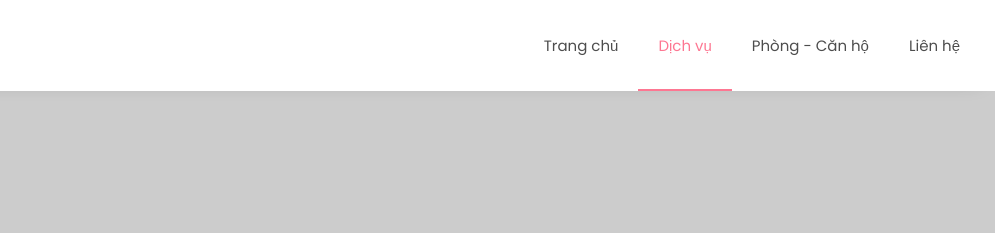
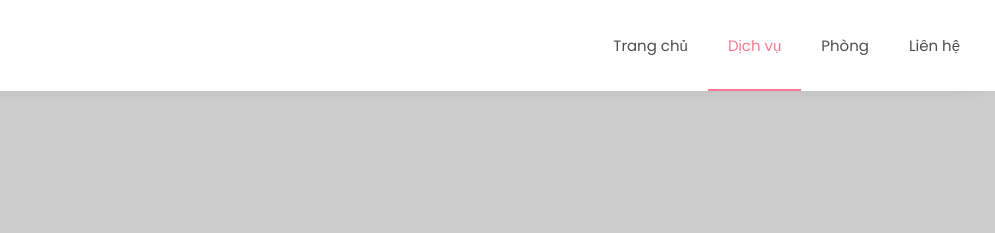
Before and after one commit to Dreamers-Homestay/DreamersHomestay, a plain HTML site: page services.html in a window 1280 px wide. Shown: the top 233 px of the page, 285-1280 px from the left. Drawn offline with nearby package versions, Linux system fonts and the light colour scheme; some packages are replaced by stand-ins of ours; no server answers; files whose address does not match are found by name; a web font is replaced by a local one.

Commit message:
Update services.html

```diff
--- a/services.html
+++ b/services.html
@@ -52,7 +52,7 @@
         <ul class="navbar-nav ml-auto">
           <li class="nav-item"><a href="./" class="nav-link">Trang chủ</a></li>
           <li class="nav-item active"><a href="services.html" class="nav-link">Dịch vụ</a></li>
-          <li class="nav-item"><a href="rooms.html" class="nav-link">Phòng - Căn hộ</a></li>
+          <li class="nav-item"><a href="rooms.html" class="nav-link">Phòng</a></li>
           <li class="nav-item"><a href="contact.html" class="nav-link">Liên hệ</a></li>
         </ul>
       </div>
```
